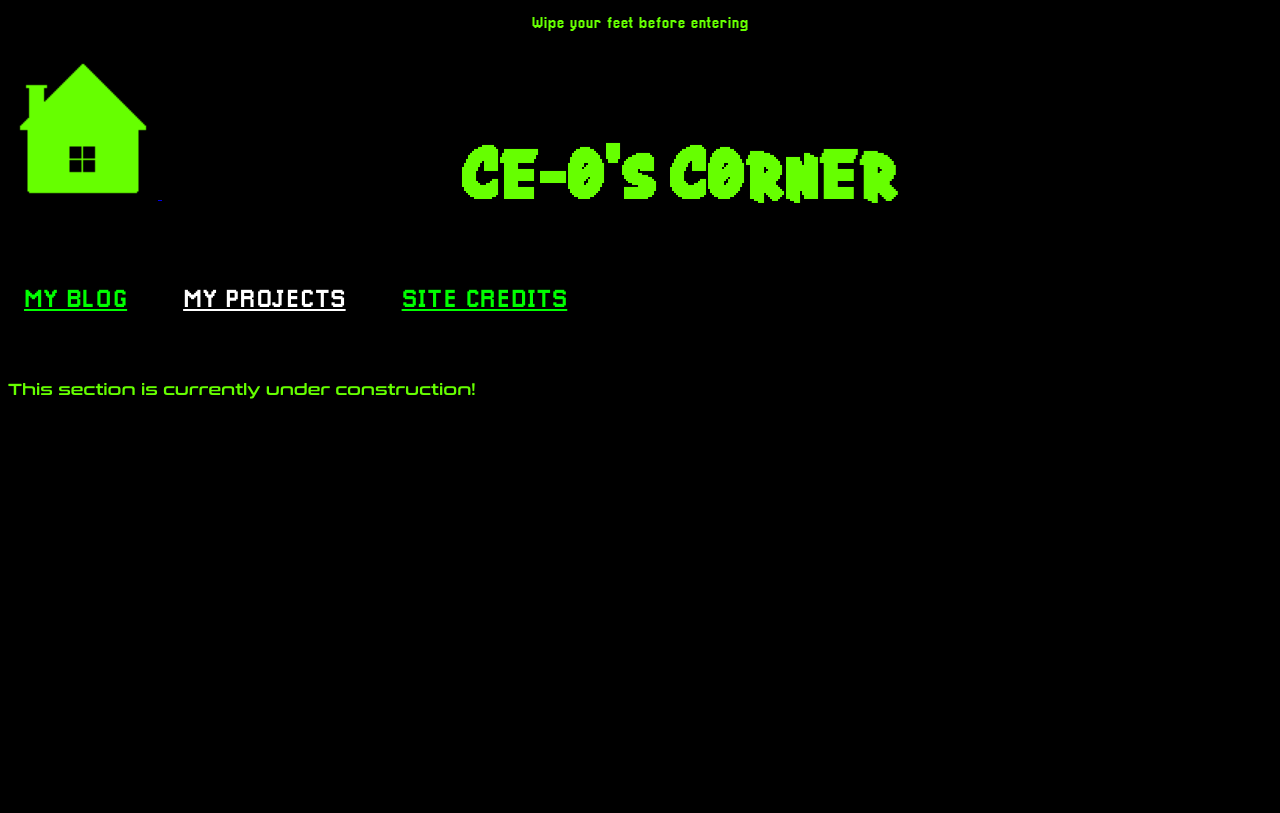
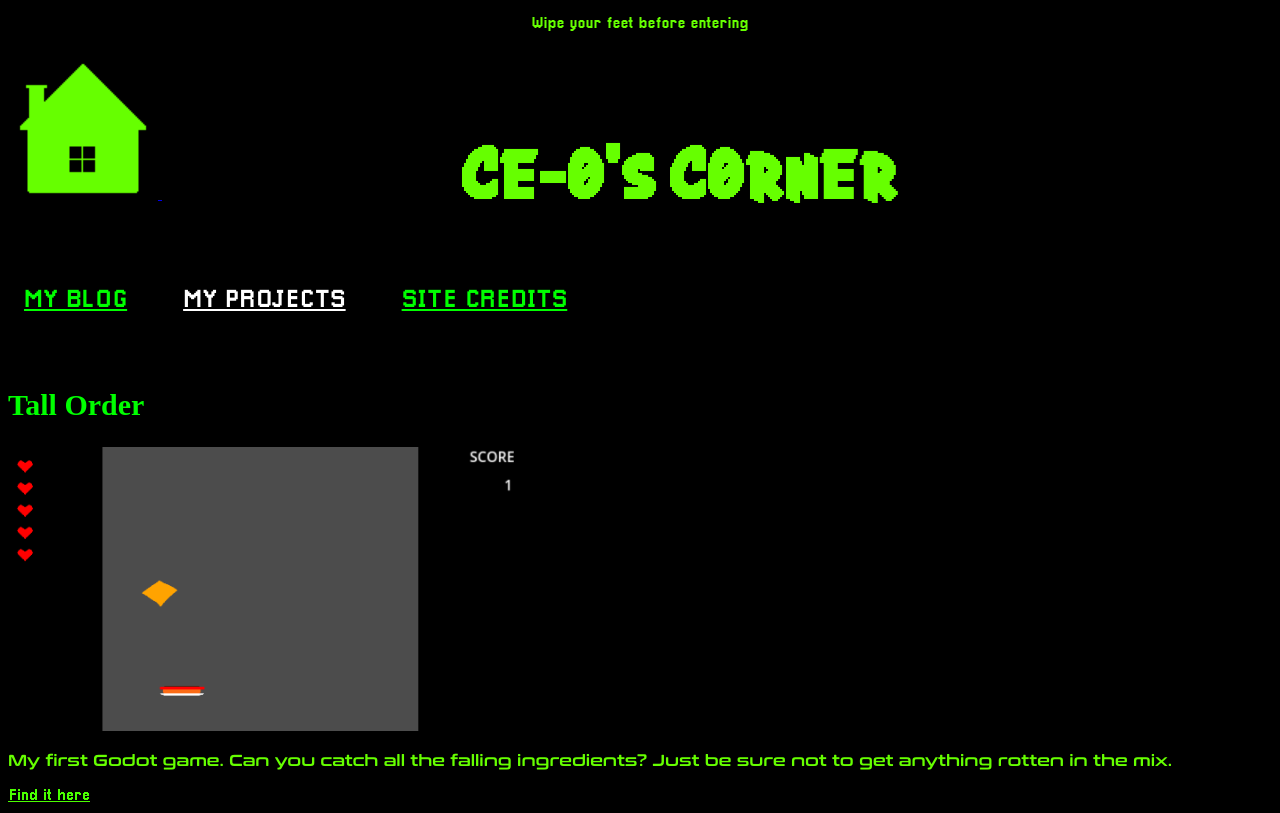
Before and after one commit to CE-0/ceoswebsite, a plain HTML site: page projects.html in a window 1280 px wide. Drawn offline with Linux system fonts and the light colour scheme.

Commit message:
Updated "Projects" list

```diff
--- a/ceoscript.js
+++ b/ceoscript.js
@@ -2,9 +2,20 @@ const headerArray = ["Wipe your feet before entering", "Viewer discretion is adv
 					"Winner of the esteemed Gold X Award in 2004", "5 out of 10 dentists recommend", "Please keep your hands and feet in the ride at all times",
 					"State your business immediately", "This message will self destruct in 2 seconds",
 					"MESSAGE REDACTED FOR EXPLICIT CONTENT", "If you see all these messages, you'll be rewarded handsomely"];
+const blogTxt = '';
+
+const projTxt = '{"projects":[{"name":"Tall Order", "desc":"My first Godot game. Can you catch all the falling ingredients? Just be sure not to get anything rotten in the mix.", "image":"imgs/project_imgs/Tall Order.png", "link":"https://github.com/CE-0/Tall-Order"}]}';
+
+const jsonProjects = JSON.parse(projTxt);
 
 function getRandomInt(max) {
 	return Math.floor(Math.random() * max);
 }
 
 document.getElementById("header").innerHTML = headerArray[getRandomInt(headerArray.length)];
+
+let c = 0;
+
+for (let i = 0; i < jsonProjects.projects.length; i++) {
+	document.getElementsByClassName("projectList")[0].innerHTML = `<h2>${jsonProjects.projects[i].name}</h2> <img src="${jsonProjects.projects[i].image}" width="400" height="400"> <p class="sitetext">${jsonProjects.projects[i].desc}</p> <a href="${jsonProjects.projects[i].link}" target="_blank">Find it here</a>`
+}
--- a/ceostyles.css
+++ b/ceostyles.css
@@ -60,3 +60,18 @@ img#home_icon {
 .navbar a.active {
 	color: white;
 }
+
+.projectList h2 {
+	color: #00FF00;
+	font-size: 30px;
+}
+
+.projectList img {
+	width: 40%;
+	height: 40%;
+}
+
+.projectList a {
+	color: #4AFF00;
+	font-family: "Pixellari";
+}
--- a/projects.html
+++ b/projects.html
@@ -20,6 +20,7 @@
 			<a href="credits.html">SITE CREDITS</a> &emsp;
 		</div>
 
-		<p class="sitetext">This section is currently under construction!</p>
+		<div class="projectList">
+		</div>
 	</body>
 </html>
```
Also changed, not shown: Notes.txt (added), imgs/project_imgs/Tall Order.png (added).
